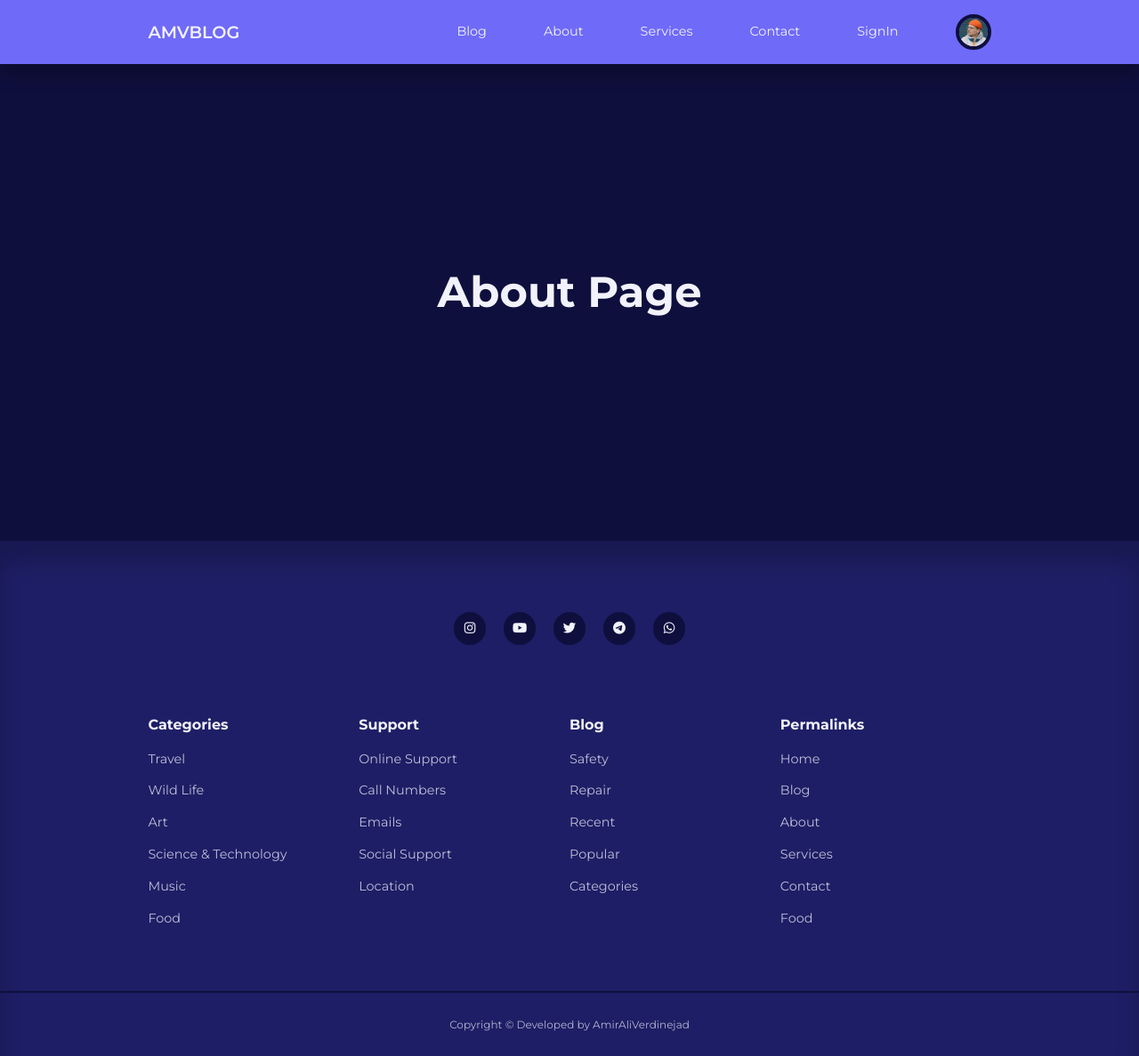
After one commit to amiralidev01/Weblog, a PHP site: page /about.html in a window 1280 px wide. The commit adds this page. Shown: the whole page at 89% size. Run offline with PHP 8.4, Linux system fonts and the light colour scheme; some libraries are stand-ins or nearby versions.

Commit message:
add services,about and contact page

```diff
--- a/Content/css/style.css
+++ b/Content/css/style.css
@@ -405,6 +405,14 @@ footer ul a:hover {
     place-items: center;
 }
 
+/* EMPTY PAGE */
+
+.empty__page {
+    height: 70vh;
+    display: grid;
+    place-content: center;
+}
+
 /* MEDIA QUERIES (MEDIUM DEVICES) */
 
 @media screen and (max-width: 1024px) {
--- /dev/null
+++ b/about.html
@@ -0,0 +1,126 @@
+<!DOCTYPE html>
+<html lang="en">
+
+<head>
+    <meta charset="UTF-8">
+    <meta http-equiv="X-UA-Compatible" content="IE=edge">
+    <meta name="viewport" content="width=device-width, initial-scale=1.0">
+    <title>AMV-Weblog</title>
+    <!-- Custome Style -->
+    <link rel="stylesheet" href="/Content/css/style.css">
+    <!-- FontAwesome CDN -->
+    <link rel="stylesheet" href="https://cdnjs.cloudflare.com/ajax/libs/font-awesome/6.3.0/css/all.min.css"
+        integrity="sha512-SzlrxWUlpfuzQ+pcUCosxcglQRNAq/DZjVsC0lE40xsADsfeQoEypE+enwcOiGjk/bSuGGKHEyjSoQ1zVisanQ=="
+        crossorigin="anonymous" referrerpolicy="no-referrer" />
+    <!-- Google Font (MONTSERRAT) -->
+    <link href="https://fonts.googleapis.com/css2?family=Montserrat:wght@300;400;500;600;700;800;900&display=swap"
+        rel="stylesheet">
+</head>
+
+<body>
+
+    <!-- NAV START -->
+    <nav>
+        <div class="container nav__container">
+            <a href="index.html" class="nav__logo">AMVBLOG</a>
+            <ul class="nav__items">
+                <li><a href="blog.html">Blog</a></li>
+                <li><a href="about.html">About</a></li>
+                <li><a href="services.html">Services</a></li>
+                <li><a href="contact.html">Contact</a></li>
+                <li><a href="Signin.html">SignIn</a></li>
+
+                <li class="nav__profile">
+                    <div class="avatar">
+                        <img src="Content/images/avatar15.jpg" alt="">
+                    </div>
+                    <ul>
+                        <li><a href="dashboard.html">Dashboard</a></li>
+                        <li><a href="logout.html">Logout</a></li>
+                    </ul>
+                </li>
+            </ul>
+
+            <button id="open__nav-btn"><i class="fa-solid fa-bars"></i></button>
+            <button id="close__nav-btn"><i class="fa-solid fa-xmark"></i></button>
+        </div>
+    </nav>
+    <!-- NAV END -->
+
+
+    <section class="empty__page">
+        <h1>About Page</h1>
+    </section>
+
+
+    <!-- FOOTER START -->
+    <footer>
+        <div class="footer__socials">
+            <a href="#" target="_blank"><i class="fa-brands fa-instagram"></i></a>
+            <a href="#" target="_blank"><i class="fa-brands fa-youtube"></i></a>
+            <a href="#" target="_blank"><i class="fa-brands fa-twitter"></i></a>
+            <a href="#" target="_blank"><i class="fa-brands fa-telegram"></i></a>
+            <a href="#" target="_blank"><i class="fa-brands fa-whatsapp"></i></a>
+        </div>
+
+        <div class="container footer__container">
+
+            <article>
+                <h4>Categories</h4>
+                <ul>
+                    <li><a href="">Travel</a></li>
+                    <li><a href="">Wild Life</a></li>
+                    <li><a href="">Art</a></li>
+                    <li><a href="">Science & Technology</a></li>
+                    <li><a href="">Music</a></li>
+                    <li><a href="">Food</a></li>
+                </ul>
+            </article>
+
+            <article>
+                <h4>Support</h4>
+                <ul>
+                    <li><a href="">Online Support</a></li>
+                    <li><a href="">Call Numbers</a></li>
+                    <li><a href="">Emails</a></li>
+                    <li><a href="">Social Support</a></li>
+                    <li><a href="">Location</a></li>
+                </ul>
+            </article>
+
+            <article>
+                <h4>Blog</h4>
+                <ul>
+                    <li><a href="">Safety</a></li>
+                    <li><a href="">Repair</a></li>
+                    <li><a href="">Recent</a></li>
+                    <li><a href="">Popular</a></li>
+                    <li><a href="">Categories</a></li>
+                </ul>
+            </article>
+
+            <article>
+                <h4>Permalinks</h4>
+                <ul>
+                    <li><a href="">Home</a></li>
+                    <li><a href="">Blog</a></li>
+                    <li><a href="">About</a></li>
+                    <li><a href="">Services</a></li>
+                    <li><a href="">Contact</a></li>
+                    <li><a href="">Food</a></li>
+                </ul>
+            </article>
+
+        </div>
+
+        <div class="footer__copyright">
+            <small>Copyright &copy; Developed by AmirAliVerdinejad</small>
+        </div>
+
+    </footer>
+    <!-- FOOTER END -->
+
+    <script src="Content/js/Main.js"></script>
+</body>
+
+</html>
```
Also changed, not shown: contact.html (added, +126 -0 lines), services.html (added, +126 -0 lines).
